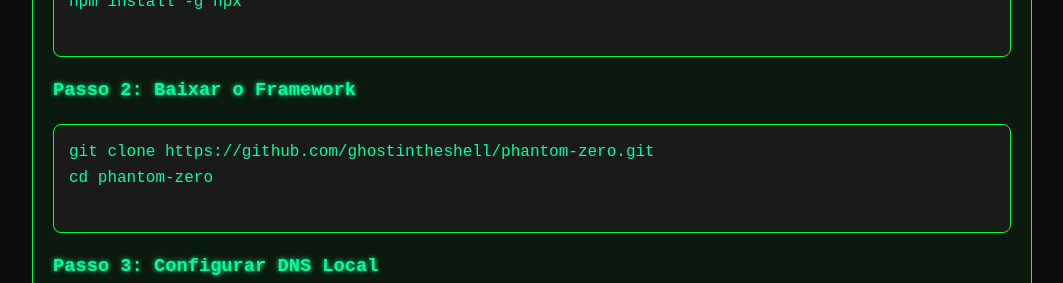
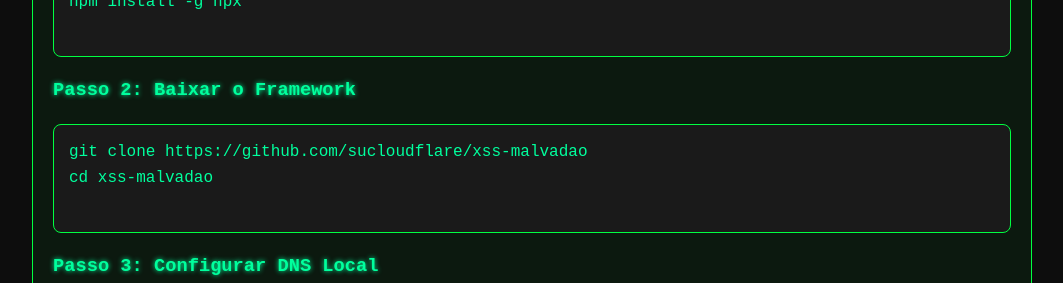
Before and after one commit to sucloudflare/xss-malvadao, a plain HTML site: page index.html in a window 1280 px wide. Shown: the part 2600-2883 px from the top of the page, without its empty margins (108-1171 px from the left). Drawn offline with Linux system fonts and the light colour scheme.

Commit message:
Update index.html

```diff
--- a/index.html
+++ b/index.html
@@ -267,8 +267,8 @@ npm install -g npx
 
             <h3>Passo 2: Baixar o Framework</h3>
             <pre>
-git clone https://github.com/ghostintheshell/phantom-zero.git
-cd phantom-zero
+git clone https://github.com/sucloudflare/xss-malvadao
+cd xss-malvadao
             </pre>
 
             <h3>Passo 3: Configurar DNS Local</h3>
@@ -390,8 +390,8 @@ phantom-zero/
         <div class="section" id="instalacao">
             <h2>7. Instalação Completa</h2>
             <pre>
-git clone https://github.com/ghostintheshell/phantom-zero.git
-cd phantom-zero
+git clone https://github.com/sucloudflare/xss-malvadao
+cd xss-malvadao
 cd c2-server && npm install && cd ..
 sudo dnsmasq --address=/phantom.local/127.0.0.1
 cd c2-server && node server.js &
```
